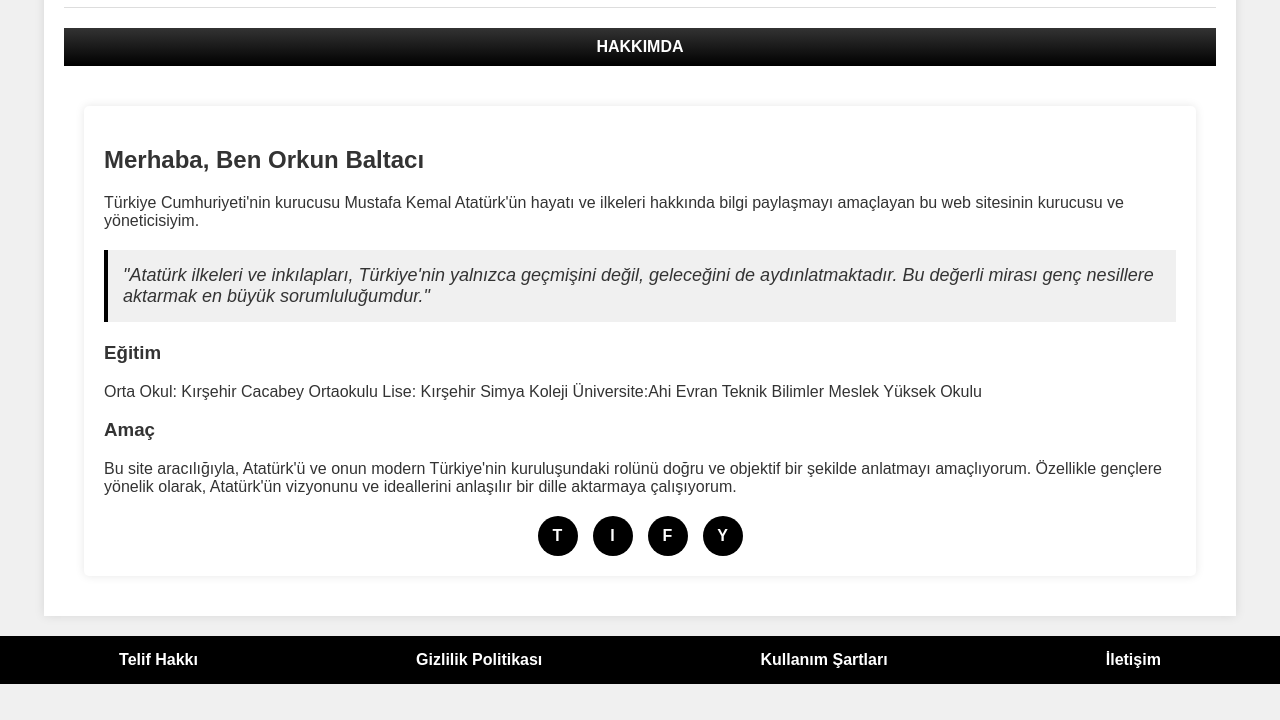
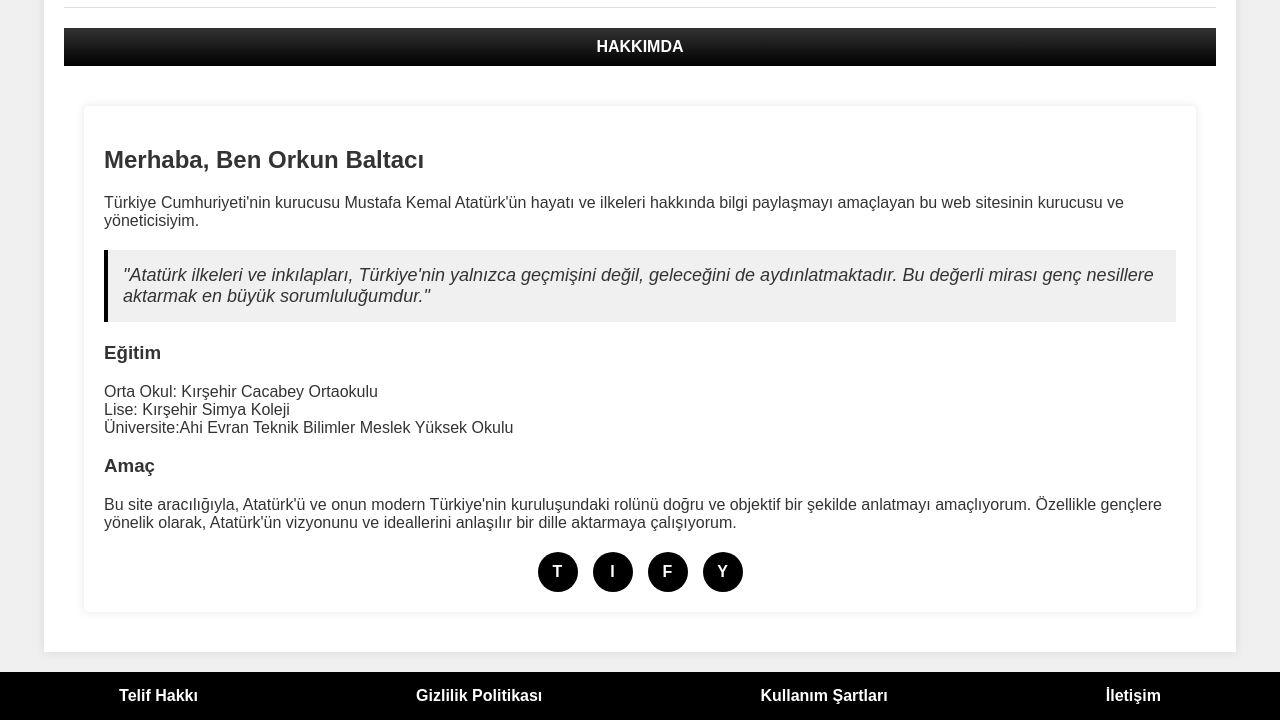
Before and after one commit to OrkunBltc/Ataturk-blog, a plain HTML site: page hakkimda-sayfasi.html in a window 1280 px wide. Shown: the part 92-812 px from the top of the page. Drawn offline with Linux system fonts and the light colour scheme.

Commit message:
Update hakkimda-sayfasi.html

```diff
--- a/hakkimda-sayfasi.html
+++ b/hakkimda-sayfasi.html
@@ -220,7 +220,7 @@
                 </div>
 
                 <h3>Eğitim</h3>
-                <p>Orta Okul: Kırşehir Cacabey Ortaokulu Lise: Kırşehir Simya Koleji Üniversite:Ahi Evran Teknik Bilimler Meslek Yüksek Okulu  </p>
+                <p>Orta Okul: Kırşehir Cacabey Ortaokulu <br> Lise: Kırşehir Simya Koleji <br> Üniversite:Ahi Evran Teknik Bilimler Meslek Yüksek Okulu  </p>
 
                 <h3>Amaç</h3>
                 <p>Bu site aracılığıyla, Atatürk'ü ve onun modern Türkiye'nin kuruluşundaki rolünü doğru ve objektif bir şekilde anlatmayı amaçlıyorum. Özellikle gençlere yönelik olarak, Atatürk'ün vizyonunu ve ideallerini anlaşılır bir dille aktarmaya çalışıyorum.</p>
```
